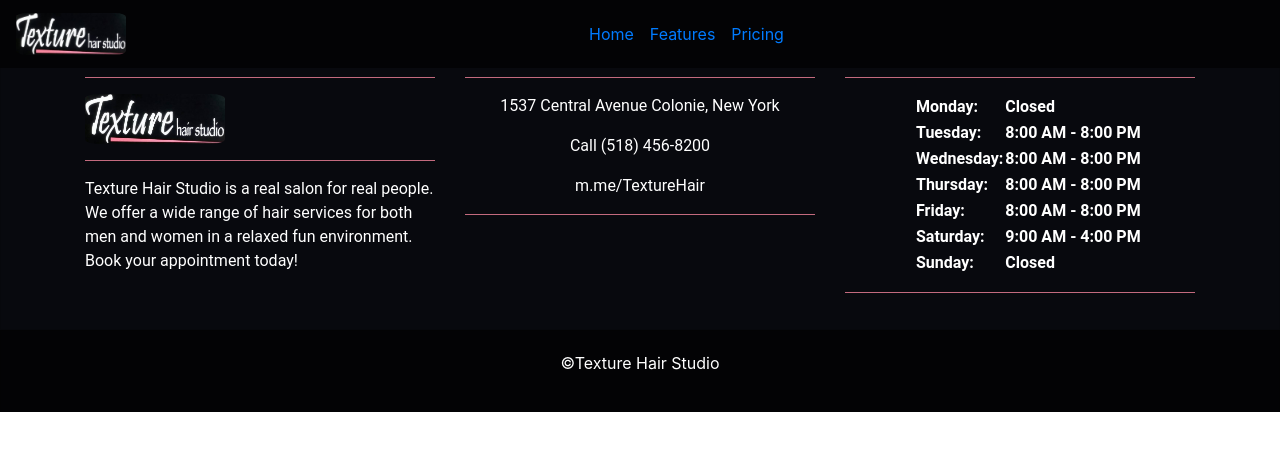
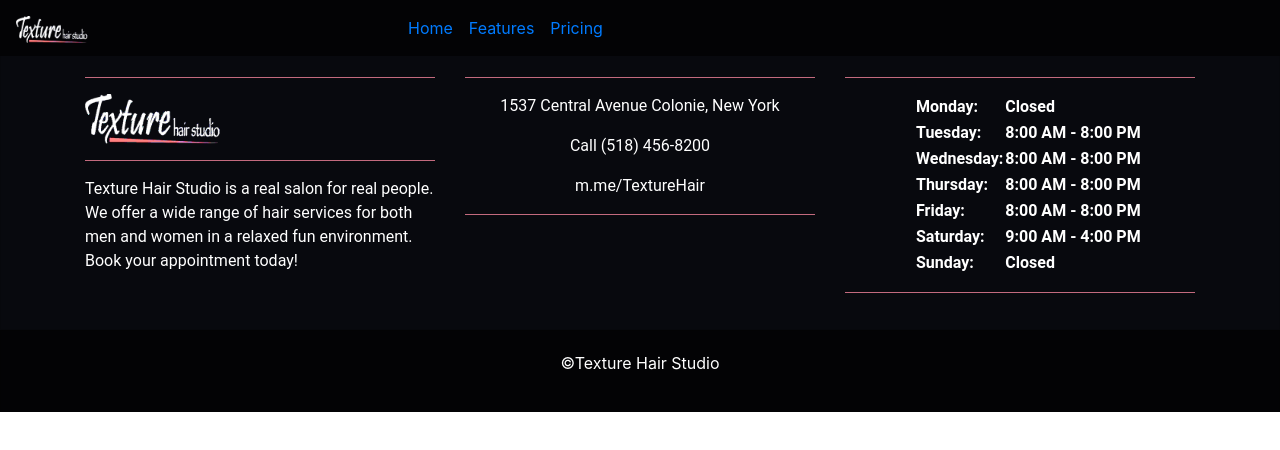
Before and after one commit to chaso13/texture-hair, a React (Create React App) app: page /pricing in a window 1280 px wide. Shown: the top 450 px of the page. Built offline with nearby package versions, Linux system fonts and the light colour scheme.

Commit message:
changed the logo in the navbar and footer

```diff
--- a/src/components/CustomNavbar.jsx
+++ b/src/components/CustomNavbar.jsx
@@ -7,7 +7,7 @@
         return (
 
                 <Navbar collapseOnSelect expand="lg" className="customNavBar"  variant="dark" fixed="top">
-                    <Navbar.Brand><Link to="/"><img className="Logo" src="assets/texture_hair_logo.PNG"/></Link></Navbar.Brand>
+                    <Navbar.Brand><Link to="/"><img className="Logo" src="assets/texture_hair_logo1.PNG"/></Link></Navbar.Brand>
                     <Navbar.Toggle aria-controls="responsive-navbar-nav" />
                     <Navbar.Collapse id="responsive-navbar-nav">
                         <Nav >
--- a/src/components/Footer.jsx
+++ b/src/components/Footer.jsx
@@ -22,7 +22,7 @@
                             <Row>
                                 <Col xs={12} lg={4}>
                                     <hr className="horizontal"></hr>
-                                    <Card.Img className="FooterLogo" src="assets/texture_hair_logo.PNG"/>
+                                    <Card.Img className="FooterLogo" src="assets/texture_hair_logo1.PNG"/>
                                     <hr className="horizontal"></hr>
                                     <Card.Text>
                                         <p>Texture Hair Studio is a real salon for real people. We offer a wide range of hair
```
Also changed, not shown: public/assets/texture_hair_logo1.png (added).
